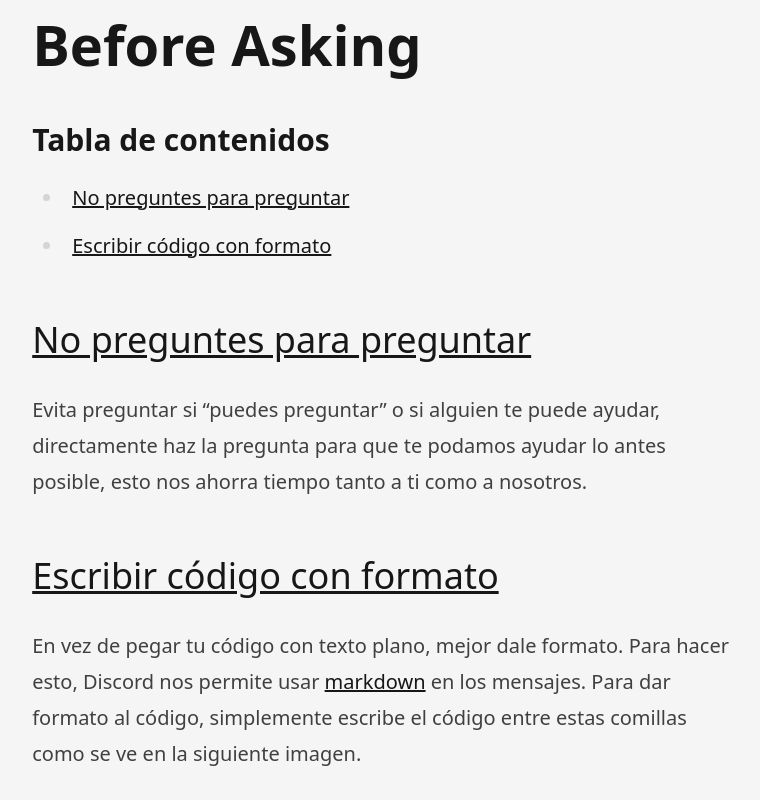
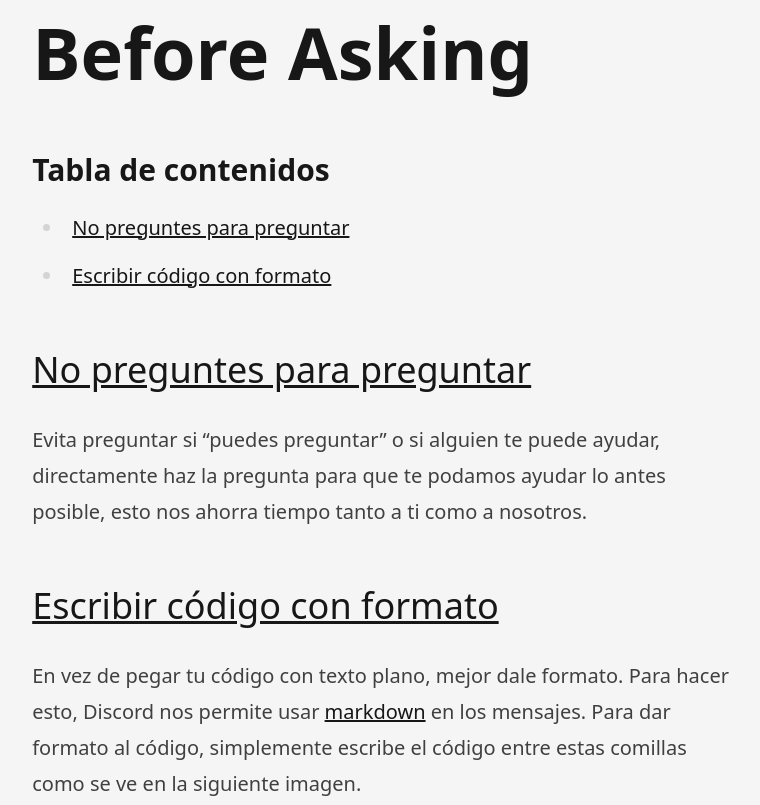
Before and after one commit to arch-fan/beforeasking, an Astro site: page / in a window 1280 px wide. Shown: the top 805 px of the page, without its empty margins (252-1012 px from the left). Built offline with nearby package versions, Linux system fonts and the light colour scheme; Astro itself is replaced by a stand-in of ours.

Commit message:
Small style fixes

```diff
--- a/src/layouts/Layout.astro
+++ b/src/layouts/Layout.astro
@@ -25,13 +25,9 @@ const { frontmatter } = Astro.props;
     <meta name="generator" content={Astro.generator} />
     <Meta {...frontmatter} />
   </head>
-  <body class="h-screen to-bg-slate-600">
-    <div
-      class="bg-neutral-100 dark:bg-neutral-950 -z-10 fixed top-0 h-full w-full"
-    >
-    </div>
+  <body class="bg-neutral-100 dark:bg-neutral-950">
     <article
-      class="mx-auto p-4 prose dark:prose-invert md:prose-lg lg:prose-xl prose-neutral"
+      class="mx-auto p-4 prose dark:prose-invert prose-h1:text-5xl lg:prose-h1:text-7xl prose-xl prose-neutral"
     >
       <slot />
     </article>
```
